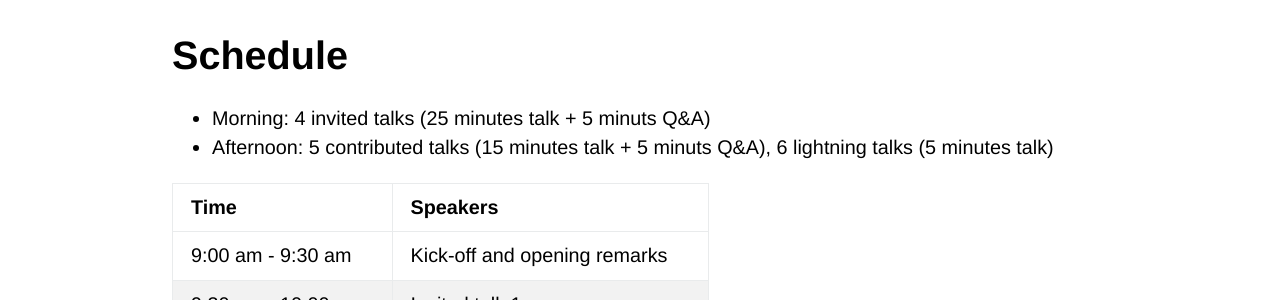
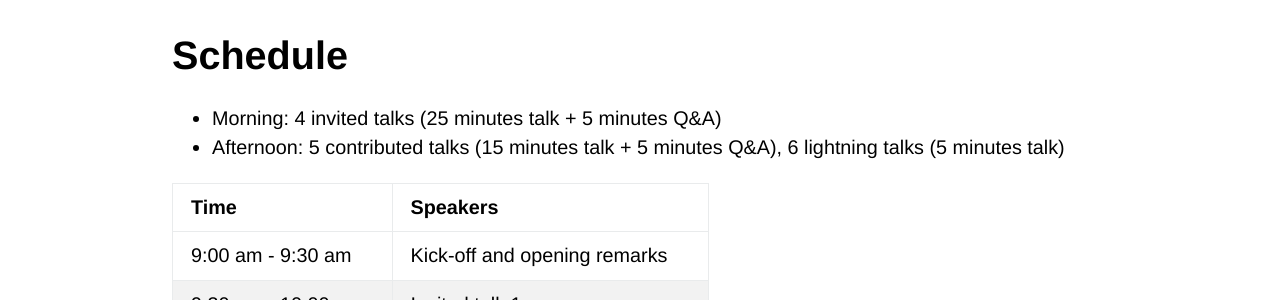
Before and after one commit to netscisci/netscisci.github.io, a Jekyll site: the page built from schedule.md, in a window 1280 px wide. Shown: the part 424-724 px from the top of the page. Built offline with Jekyll 4.4.1, drawn with Linux system fonts in a browser that asks for light colours; some web fonts are replaced; our own code applies the rules of GitHub Pages for plain Markdown files.

Commit message:
Update schedule.md

```diff
--- a/schedule.md
+++ b/schedule.md
@@ -4,8 +4,8 @@ layout: default
 
 # Schedule
 
-- Morning: 4 invited talks (25 minutes talk + 5 minuts Q&A)
-- Afternoon: 5 contributed talks (15 minutes talk + 5 minuts Q&A), 6 lightning talks (5 minutes talk)
+- Morning: 4 invited talks (25 minutes talk + 5 minutes Q&A)
+- Afternoon: 5 contributed talks (15 minutes talk + 5 minutes Q&A), 6 lightning talks (5 minutes talk)
 
 | Time      | Speakers |
 |:----------- |:----------- |
```
